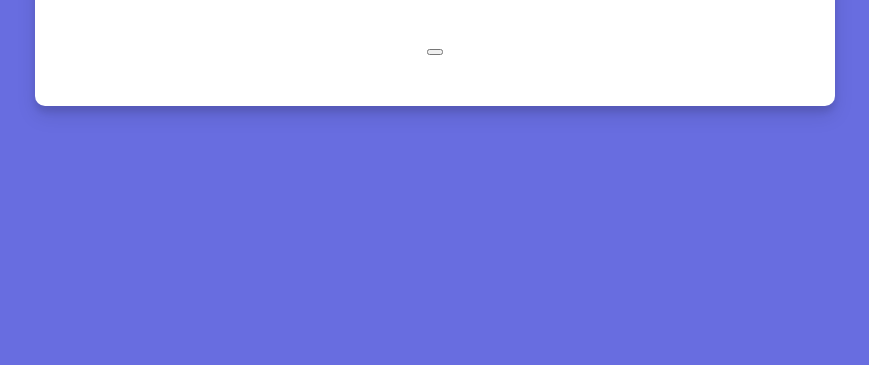
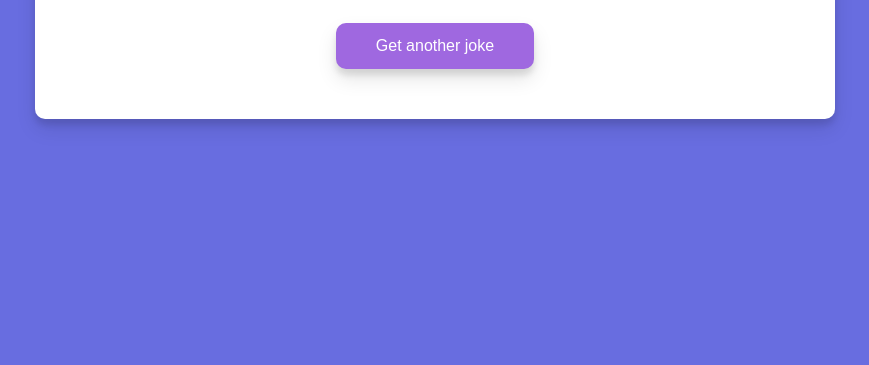
Before and after one commit to Bhelms2132/Dad-Jokes, a plain HTML site: page index.html in a window 1280 px wide. Shown: the part 435-800 px from the top of the page, without its empty margins (205-1074 px from the left). Drawn offline with Linux system fonts and the light colour scheme.

Commit message:
button class added to css file and styled

```diff
--- a/index.html
+++ b/index.html
@@ -16,7 +16,7 @@
         </div>
 
         <!-- Button for joke -->
-        <button id="jokeBtn" class="btn"></button>
+        <button id="jokeBtn" class="btn">Get another joke</button>
     </div>
     <script src="/script.js"></script>
 </body>
--- a/styles.css
+++ b/styles.css
@@ -41,3 +41,18 @@ h3 {
     margin: 50px auto;
     max-width: 600px;
 }
+
+.btn {
+    background-color: #9f68e0;
+    color: #fff;
+    border: 0;
+    border-radius: 10px;
+    box-shadow: 0 10px 20px rgba(0, 0, 0, 0.1), 0 6px 6px rgba(0, 0, 0, 0.1);
+    padding: 14px 40px;
+    font-size: 16px;
+    cursor: pointer;
+}
+
+.btn:focus {
+    outline: 0;
+}
```
